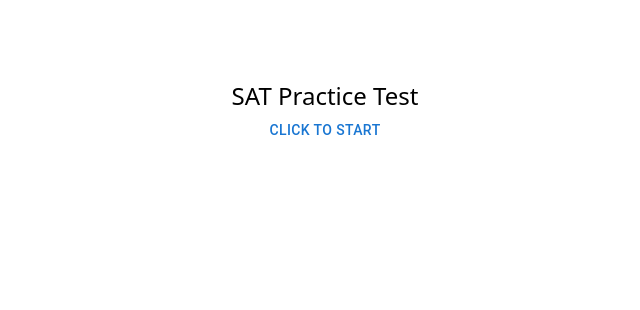
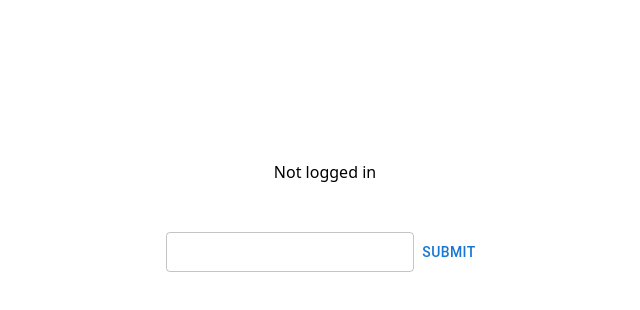
Before and after one commit to edmondklai/sat-prep, a Next.js app: page /start in a window 1280 px wide. Shown: the top 310 px of the page, without its empty margins (315-955 px from the left). Built offline with nearby package versions, Linux system fonts and the light colour scheme.

Commit message:
Set frontend password

```diff
--- /dev/null
+++ b/src/components/Auth/AutheticatedRoute.tsx
@@ -0,0 +1,48 @@
+import { useRecoilState } from "recoil"
+import { loggedInState } from "@/state/LoggedInState"
+import TextField from "@mui/material/TextField"
+import Button from "@mui/material/Button"
+import { Layout } from '../../components/Layout/Layout';
+import React, { ChangeEvent, useState } from "react";
+import { PASSWORD } from '../../password'
+
+type Props = {
+  children: JSX.Element
+}
+
+export const AuthenticatedRoute: React.FC<Props> = ({ children }) => {
+  const [loggedIn, setLoggedIn] = useRecoilState(loggedInState);
+  const [password, setPassword] = useState<String>('');
+
+  const onChange = (event: ChangeEvent<HTMLInputElement>) => {
+    setPassword(event.target.value)
+  }
+
+  const onSubmit = () => {
+    console.log({ password, PASSWORD })
+    if (password === PASSWORD) {
+      setLoggedIn(() => {
+        return { loggedIn: true }
+      })
+    }
+  }
+
+  if (loggedIn.loggedIn) {
+    return <>
+      {children}
+    </>
+  }
+
+  return (
+    <Layout>
+      <div className="flex flex-col justify-center items-center">
+        <div className="mb-12">Not logged in</div>
+        <div className="flex">
+          <TextField size="small" type="password" onChange={onChange} />
+          <Button onClick={onSubmit}>Submit</Button>
+        </div>
+      </div>
+    </Layout>
+
+  )
+}
--- a/src/pages/index.tsx
+++ b/src/pages/index.tsx
@@ -1,3 +1,4 @@
+import { AuthenticatedRoute } from '@/components/Auth/AutheticatedRoute'
 import Head from 'next/head'
 import { RecoilRoot } from 'recoil'
 import StartPage from './start'
@@ -11,7 +12,10 @@
         <meta name="viewport" content="width=device-width, initial-scale=1" />
         <link rel="icon" href="/favicon.ico" />
       </Head>
-      <StartPage />
+      <AuthenticatedRoute>
+        <StartPage />
+      </AuthenticatedRoute>
+
     </>
   )
 }
--- a/src/pages/sat-test/index.tsx
+++ b/src/pages/sat-test/index.tsx
@@ -1,7 +1,12 @@
+import { AuthenticatedRoute } from "@/components/Auth/AutheticatedRoute";
 import { SatTest } from "../../components/SatTest";
 
 const SatTestPage = () => {
-  return (<SatTest />)
+  return (
+    <AuthenticatedRoute>
+      <SatTest />
+    </AuthenticatedRoute>
+  )
 }
 
 export default SatTestPage
--- a/src/pages/start/index.tsx
+++ b/src/pages/start/index.tsx
@@ -1,20 +1,23 @@
+import { AuthenticatedRoute } from '@/components/Auth/AutheticatedRoute';
 import Button from '@mui/material/Button';
+import Input from '@mui/material/Input';
 import { useRouter } from 'next/router';
 import { Layout } from '../../components/Layout/Layout'
 
 const StartPage = () => {
   const { push } = useRouter();
   const onClick = () => {
-    console.log('click')
     push('/sat-test')
   }
 
   return (
     <Layout>
-      <div className="flex flex-col">
-        <h2 className="text-2xl">SAT Practice Test</h2>
-        <Button onClick={onClick}>Click to start</Button>
-      </div>
+      <AuthenticatedRoute>
+        <div className="flex flex-col">
+          <h2 className="text-2xl">SAT Practice Test</h2>
+          <Button onClick={onClick}>Click to start</Button>
+        </div>
+      </AuthenticatedRoute>
     </Layout>
   )
 }
--- /dev/null
+++ b/src/state/LoggedInState.ts
@@ -0,0 +1,12 @@
+import { atom } from 'recoil';
+
+type LoggedInType = {
+  loggedIn: boolean
+}
+
+export const loggedInState = atom<LoggedInType>({
+  key: 'loggedInState', // unique ID (with respect to other atoms/selectors)
+  default: {
+    loggedIn: false
+  } as LoggedInType, // default value (aka initial value)
+});
```
Also changed, not shown: 1 other file (tests, documents, lock files or other folders).
